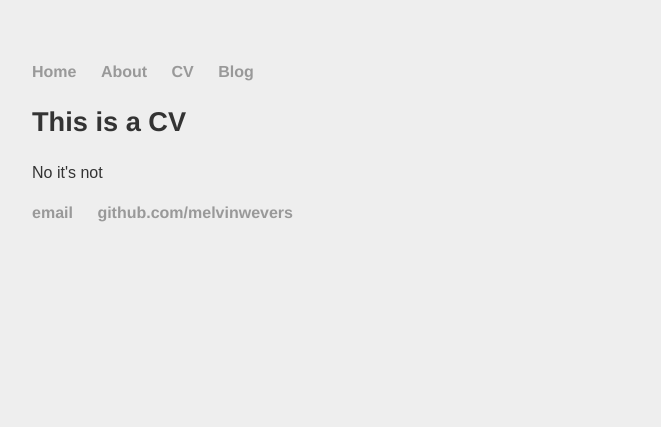
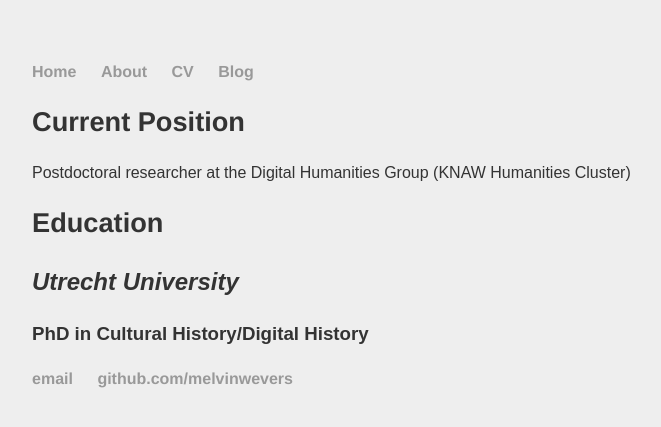
Before and after one commit to melvinwevers/backup-melvinwevers.github.io, a Jekyll site: the page built from cv/index.html, in a window 1280 px wide. Shown: the top 427 px of the page, without its empty margins (160-821 px from the left). Built offline with Jekyll 4.4.1, drawn with Linux system fonts in a browser that asks for light colours.

Commit message:
Update index.html

```diff
--- a/cv/index.html
+++ b/cv/index.html
@@ -3,6 +3,9 @@ layout: default
 title: MW CV
 ---
 <div class="blurb">
-	<h1>This is a CV</h1>
-	<p>No it's not</p>
+	<h1>Current Position</h1>
+	<p>Postdoctoral researcher at the Digital Humanities Group (KNAW Humanities Cluster)</p>
+	<h1>Education</h1>
+	<h2>Utrecht University</h2>
+	<h3>PhD in Cultural History/Digital History</h3>
 </div><!-- /.blurb -->
```
